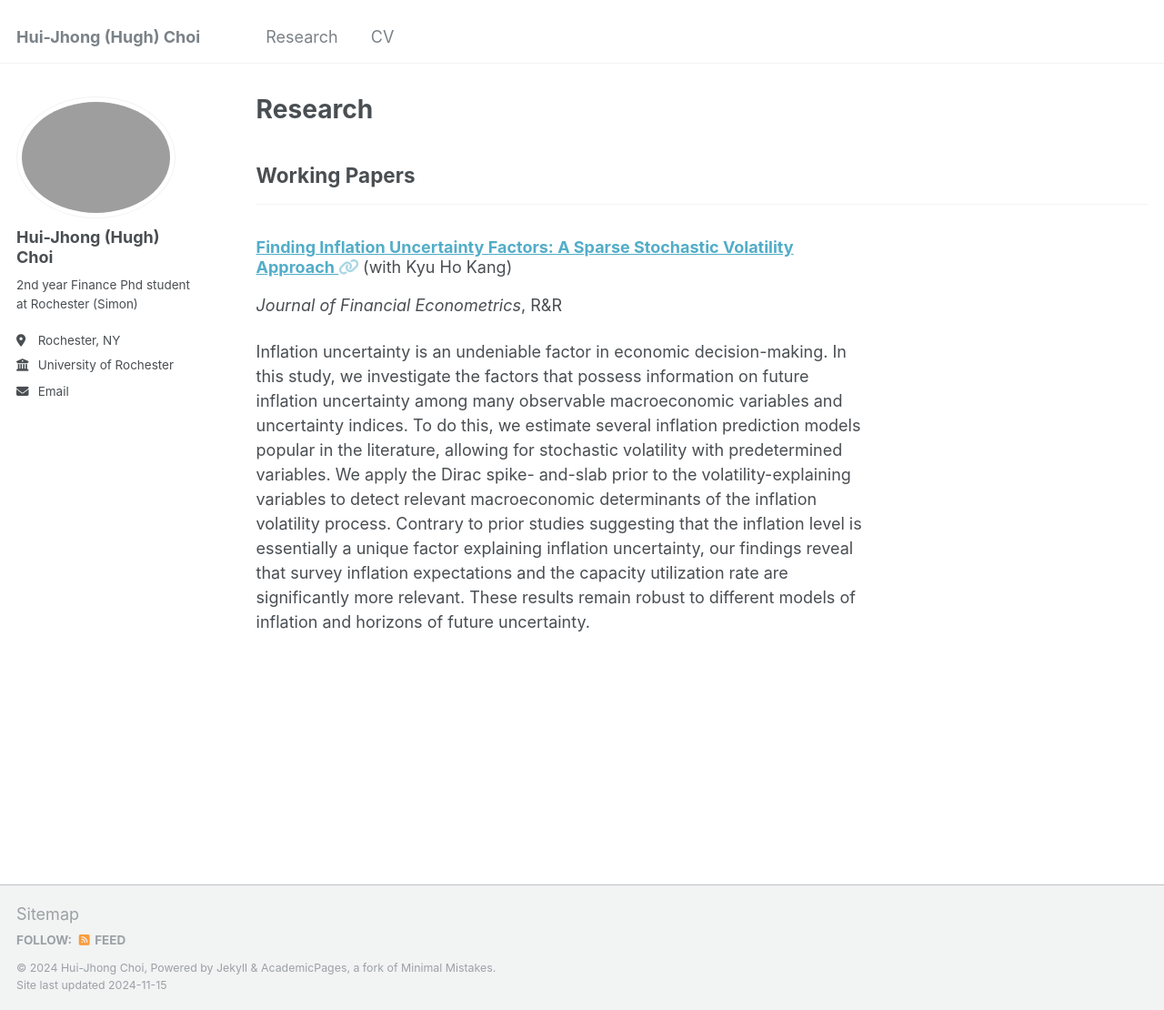
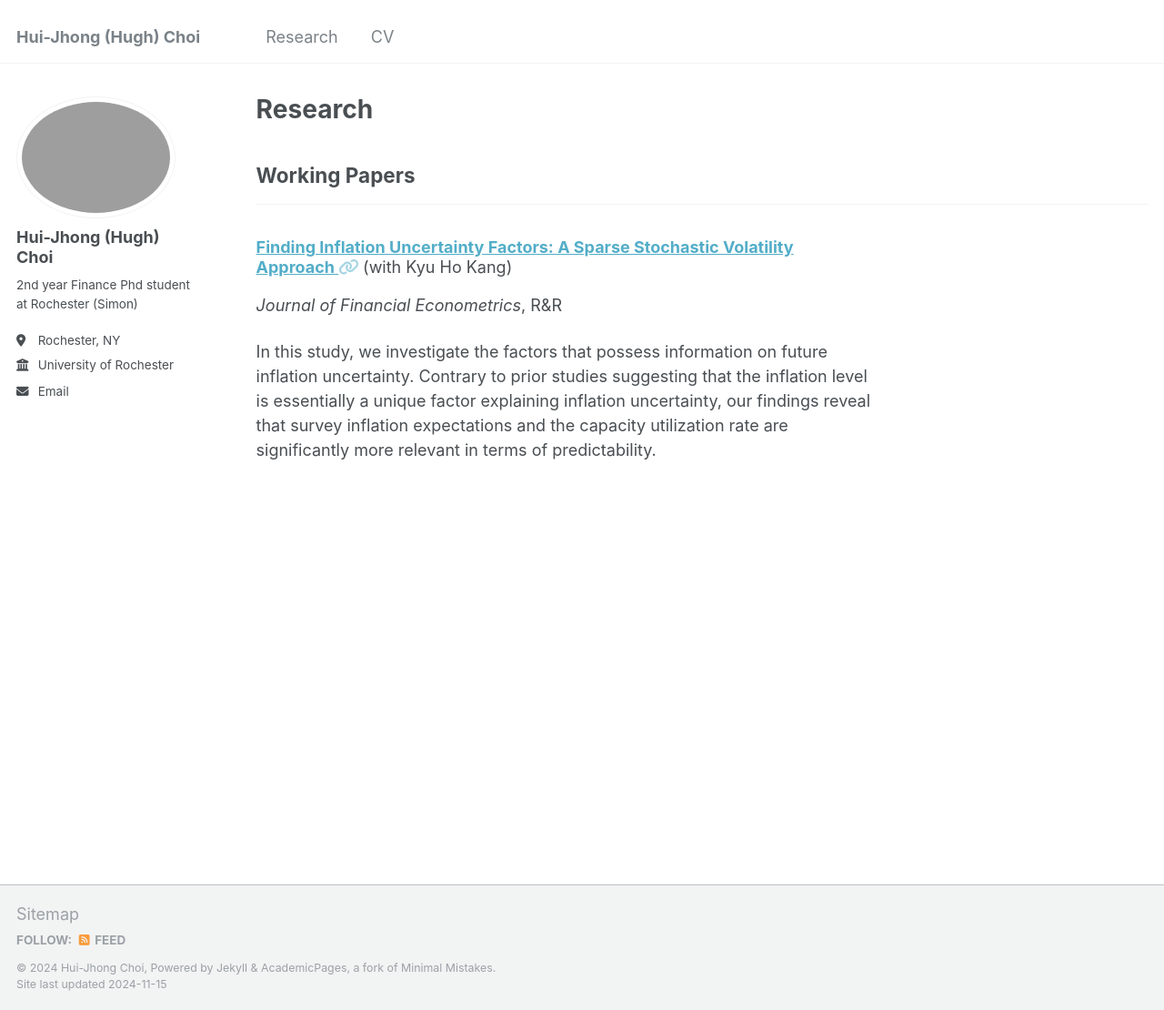
Before and after one commit to Hui-jhongChoi/Hui-jhongChoi.github.io, a Jekyll site: the page built from _pages/research.html, in a window 1280 px wide and 1110 px high. Shown: the whole window at 91% size. Built offline with Jekyll 4.4.1, drawn with Linux system fonts in a browser that asks for light colours.

Commit message:
Update InflationUncertainty.md

```diff
--- a/_research/InflationUncertainty.md
+++ b/_research/InflationUncertainty.md
@@ -3,7 +3,7 @@ title: "Finding Inflation Uncertainty Factors: A Sparse Stochastic Volatility Ap
 collection: research
 category: workingpapers
 permalink: /research/2023-12-18 Inflation Uncertainty
-excerpt: 'Inflation uncertainty is an undeniable factor in economic decision-making. In this study, we investigate the factors that possess information on future inflation uncertainty among many observable macroeconomic variables and uncertainty indices. To do this, we estimate several inflation prediction models popular in the literature, allowing for stochastic volatility with predetermined variables. We apply the Dirac spike- and-slab prior to the volatility-explaining variables to detect relevant macroeconomic determinants of the inflation volatility process. Contrary to prior studies suggesting that the inflation level is essentially a unique factor explaining inflation uncertainty, our findings reveal that survey inflation expectations and the capacity utilization rate are significantly more relevant. These results remain robust to different models of inflation and horizons of future uncertainty.
+excerpt: 'In this study, we investigate the factors that possess information on future inflation uncertainty. Contrary to prior studies suggesting that the inflation level is essentially a unique factor explaining inflation uncertainty, our findings reveal that survey inflation expectations and the capacity utilization rate are significantly more relevant in terms of predictability.
 '
 # date: 2023
 status: 'R&R'
```
